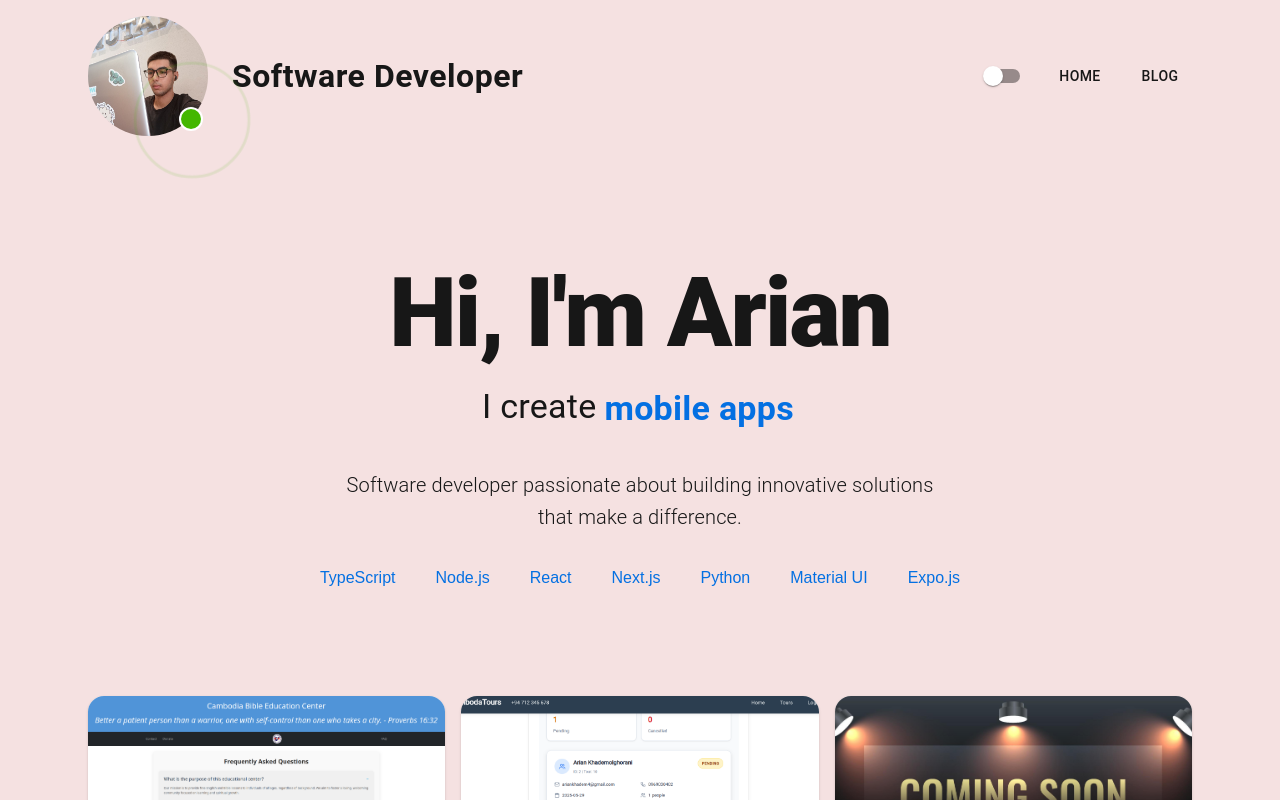
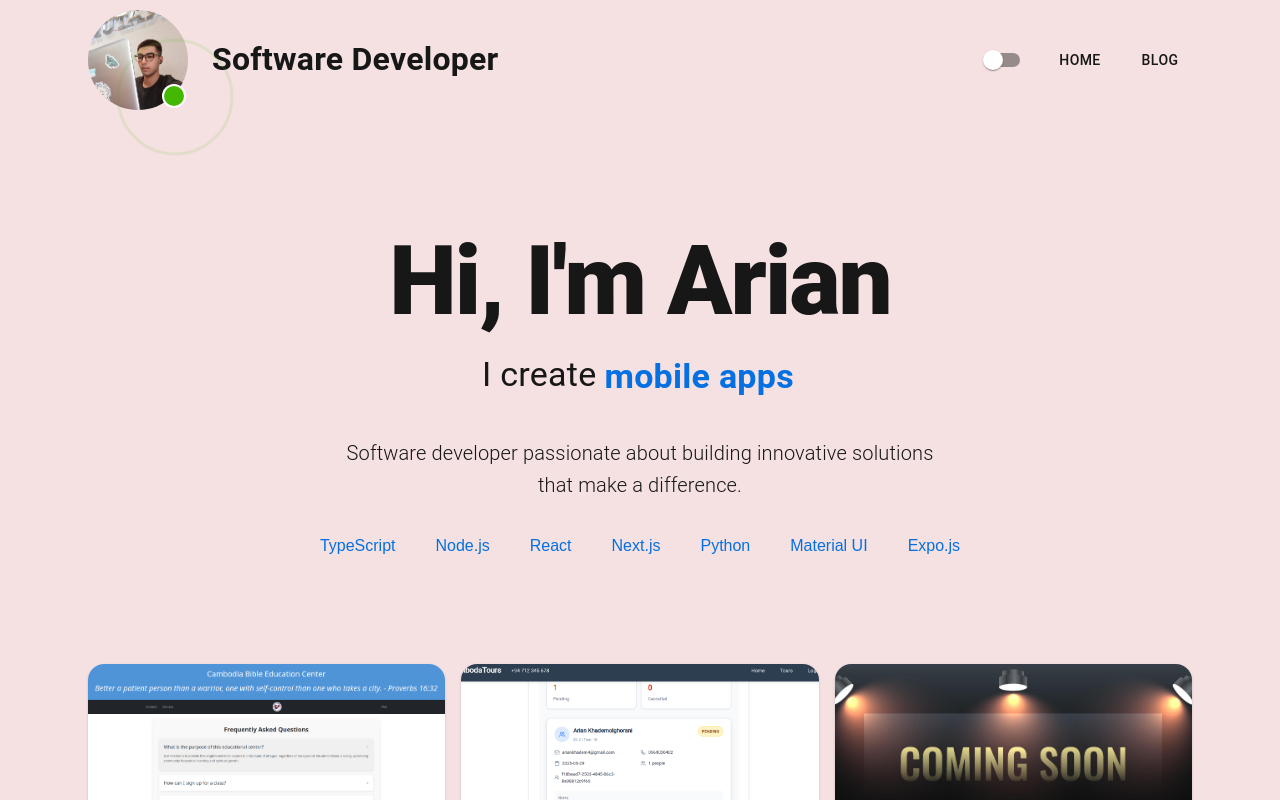
Before and after one commit to calledarian/arian.my, a Next.js app in the folder arian.my/: page / in a window 1280 px wide. Shown: the top 800 px of the page. Built offline with nearby package versions, Linux system fonts and the light colour scheme.

Commit message:
Improve navigation bar by adding toggler

```diff
--- a/arian.my/src/app/blog/expo-audio-waveform/page.tsx
+++ b/arian.my/src/app/blog/expo-audio-waveform/page.tsx
@@ -321,7 +321,7 @@ export default function BlogPage() {
           >
             <Box flex={1} maxWidth={{ xs: "100%", sm: 400 }}>
               <Image
-                src="expo-audio-soundwave.jpg"
+                src="/expo-audio-soundwave.jpg"
                 alt="Expo Audio Waveform visualization"
                 width={400}
                 height={150}
--- a/arian.my/src/app/layouts/navigationBar.tsx
+++ b/arian.my/src/app/layouts/navigationBar.tsx
@@ -11,16 +11,21 @@ import {
   Switch,
   Container,
   Badge,
+  IconButton,
+  Drawer,
+  List,
+  ListItem,
+  ListItemButton,
+  ListItemText,
 } from "@mui/material";
+import { Menu as MenuIcon } from "@mui/icons-material";
 import { styled } from "@mui/material/styles";
 import Link from "next/link";
 
-// ------------------------------
-// Styled Badge with ripple effect
-// ------------------------------
+// Styled Badge
 const BrandBadge = styled(Badge)(({ theme }) => ({
   "& .MuiBadge-badge": {
-    width: 20, // badge dot size
+    width: 20,
     height: 20,
     borderRadius: "50%",
     backgroundColor: "#44b700",
@@ -44,24 +49,18 @@ const BrandBadge = styled(Badge)(({ theme }) => ({
   },
 }));
 
-// ------------------------------
-// Navbar Component
-// ------------------------------
 export default function NavigationBar() {
   const [darkMode, setDarkMode] = useState(false);
+  const [mobileOpen, setMobileOpen] = useState(false);
 
-  // Initialize dark mode
   useEffect(() => {
     const saved = localStorage.getItem("darkMode");
-    const prefersDark = window.matchMedia(
-      "(prefers-color-scheme: dark)",
-    ).matches;
+    const prefersDark = window.matchMedia("(prefers-color-scheme: dark)").matches;
     const mode = saved !== null ? saved === "true" : prefersDark;
     setDarkMode(mode);
     document.body.classList.toggle("dark", mode);
   }, []);
 
-  // Toggle dark mode
   const toggleDarkMode = () => {
     setDarkMode((prev) => {
       const newMode = !prev;
@@ -71,9 +70,8 @@ export default function NavigationBar() {
     });
   };
 
-  // ------------------------------
-  // Avatar + Text Section
-  // ------------------------------
+  const handleDrawerToggle = () => setMobileOpen(!mobileOpen);
+
   const BrandSection = (
     <Box sx={{ display: "flex", alignItems: "center", gap: 3, height: "100%" }}>
       <BrandBadge
@@ -84,19 +82,14 @@ export default function NavigationBar() {
         <Avatar
           src="/arian/arian-khademolghorani.jpg"
           alt="Arian Khademolghorani"
-          sx={{
-            width: { xs: 80, sm: 100, md: 120 },
-            height: { xs: 80, sm: 100, md: 120 },
-          }}
+          sx={{ width: { xs: 60, sm: 80, md: 100 }, height: { xs: 60, sm: 80, md: 100 } }}
         />
       </BrandBadge>
       <Typography
         variant="h6"
         sx={{
-          fontSize: { xs: "1.4rem", sm: "1.8rem", md: "2rem" }, // bigger for brand avatar
-          fontWeight: 700, // bold
-          lineHeight: 1.2,
-          letterSpacing: 0.5, // optional, improves readability
+          fontSize: { xs: "1rem", sm: "1.4rem", md: "2rem" },
+          fontWeight: 700,
         }}
       >
         Software Developer
@@ -104,11 +97,8 @@ export default function NavigationBar() {
     </Box>
   );
 
-  // ------------------------------
-  // Navigation Links + Switch
-  // ------------------------------
   const NavLinks = (
-    <Box sx={{ display: "flex", alignItems: "center", gap: 2 }}>
+    <Box sx={{ display: { xs: "none", md: "flex" }, alignItems: "center", gap: 2 }}>
       <Switch checked={darkMode} onChange={toggleDarkMode} />
       <Button color="inherit" LinkComponent={Link} href="/">
         Home
@@ -119,25 +109,53 @@ export default function NavigationBar() {
     </Box>
   );
 
-  // ------------------------------
-  // Render Navbar
-  // ------------------------------
+  const MobileDrawer = (
+    <Drawer anchor="right" open={mobileOpen} onClose={handleDrawerToggle}>
+      <Box sx={{ width: 250 }} role="presentation" onClick={handleDrawerToggle}>
+        <List>
+          <ListItem>
+            <Switch checked={darkMode} onChange={toggleDarkMode} />
+          </ListItem>
+          <ListItem disablePadding>
+            <ListItemButton component={Link} href="/">
+              <ListItemText primary="Home" />
+            </ListItemButton>
+          </ListItem>
+          <ListItem disablePadding>
+            <ListItemButton component={Link} href="/blog">
+              <ListItemText primary="Blog" />
+            </ListItemButton>
+          </ListItem>
+        </List>
+      </Box>
+    </Drawer>
+  );
+
   return (
-    <AppBar position="sticky" color="transparent" elevation={0} sx={{ top: 0 }}>
+    <AppBar position="sticky" color="transparent" elevation={0}>
       <Container maxWidth="lg">
         <Toolbar
           sx={{
             display: "flex",
             justifyContent: "space-between",
             alignItems: "center",
-            minHeight: { xs: 100, sm: 120, md: 140 },
-            py: 2,
+            minHeight: { xs: 80, sm: 100, md: 120 },
           }}
         >
           {BrandSection}
           {NavLinks}
+          {/* Mobile menu icon */}
+          <IconButton
+            color="inherit"
+            edge="end"
+            sx={{ display: { xs: "flex", md: "none" } }}
+            onClick={handleDrawerToggle}
+          >
+            <MenuIcon />
+          </IconButton>
         </Toolbar>
       </Container>
+      {MobileDrawer}
     </AppBar>
   );
 }
```
